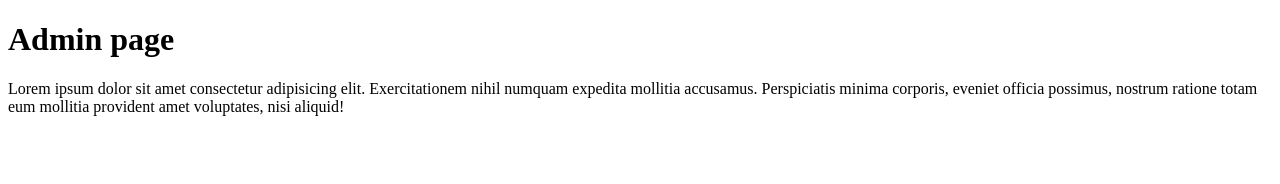
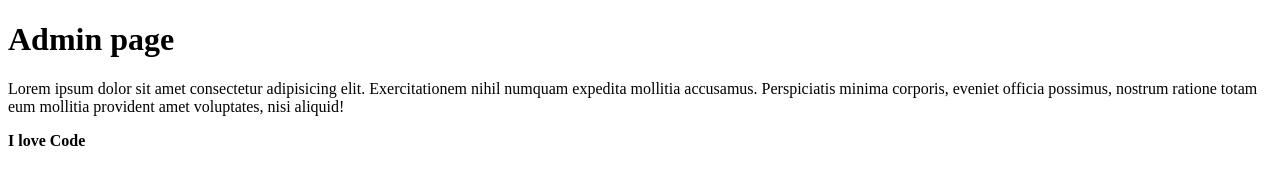
Before and after one commit to hiori1810/practiceGit, a website: page admin.html in a window 1280 px wide. Drawn offline with Linux system fonts and the light colour scheme.

Commit message:
add text b for admin html

```diff
--- a/admin.html
+++ b/admin.html
@@ -9,5 +9,6 @@
 <body>
     <h1>Admin page</h1>
     <p>Lorem ipsum dolor sit amet consectetur adipisicing elit. Exercitationem nihil numquam expedita mollitia accusamus. Perspiciatis minima corporis, eveniet officia possimus, nostrum ratione totam eum mollitia provident amet voluptates, nisi aliquid!</p>
+    <b>I love Code</b>
 </body>
 </html>
```
